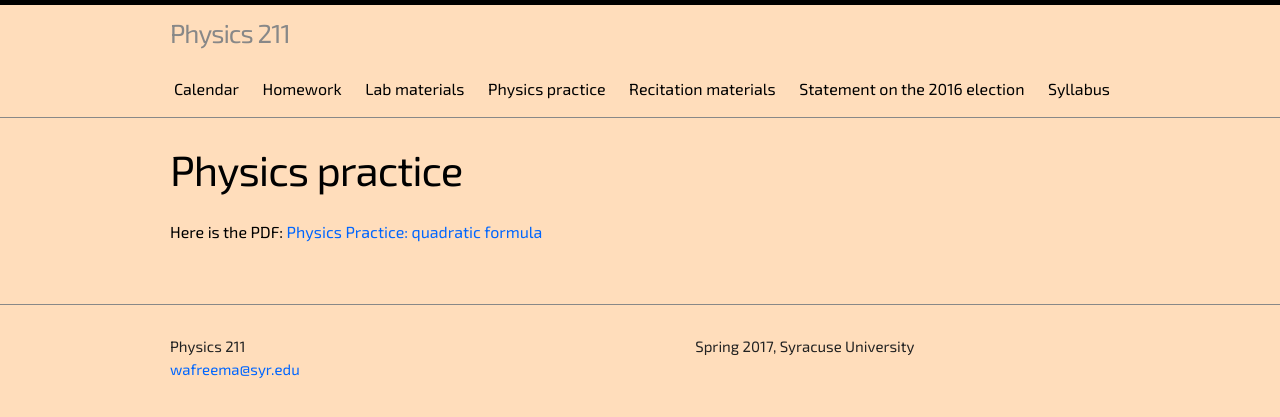
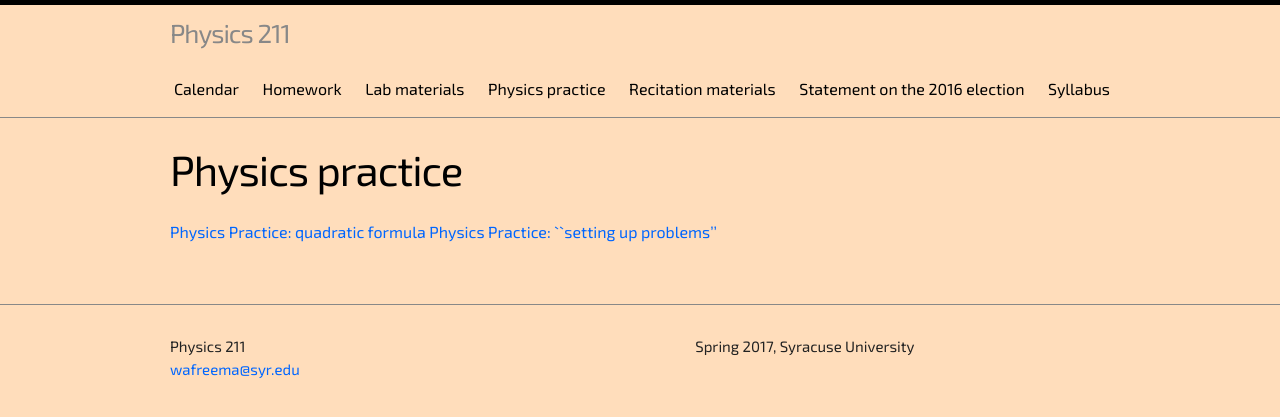
Before and after one commit to walterfreeman/phy211, a Jekyll site: the page built from practice.md, in a window 1280 px wide. Shown: the top 417 px of the page. Built offline with Jekyll 4.4.1, drawn with Linux system fonts in a browser that asks for light colours.

Commit message:
practice2

```diff
--- a/practice.md
+++ b/practice.md
@@ -6,4 +6,5 @@ permalink: practice.html
 use_math: true
 ---
 
-Here is the PDF: <a href="practice.pdf">Physics Practice: quadratic formula</a>
+<a href="practice.pdf">Physics Practice: quadratic formula</a>
+<a href="practice2.pdf">Physics Practice: ``setting up problems''</a>
```
Also changed, not shown: 7 other files.
